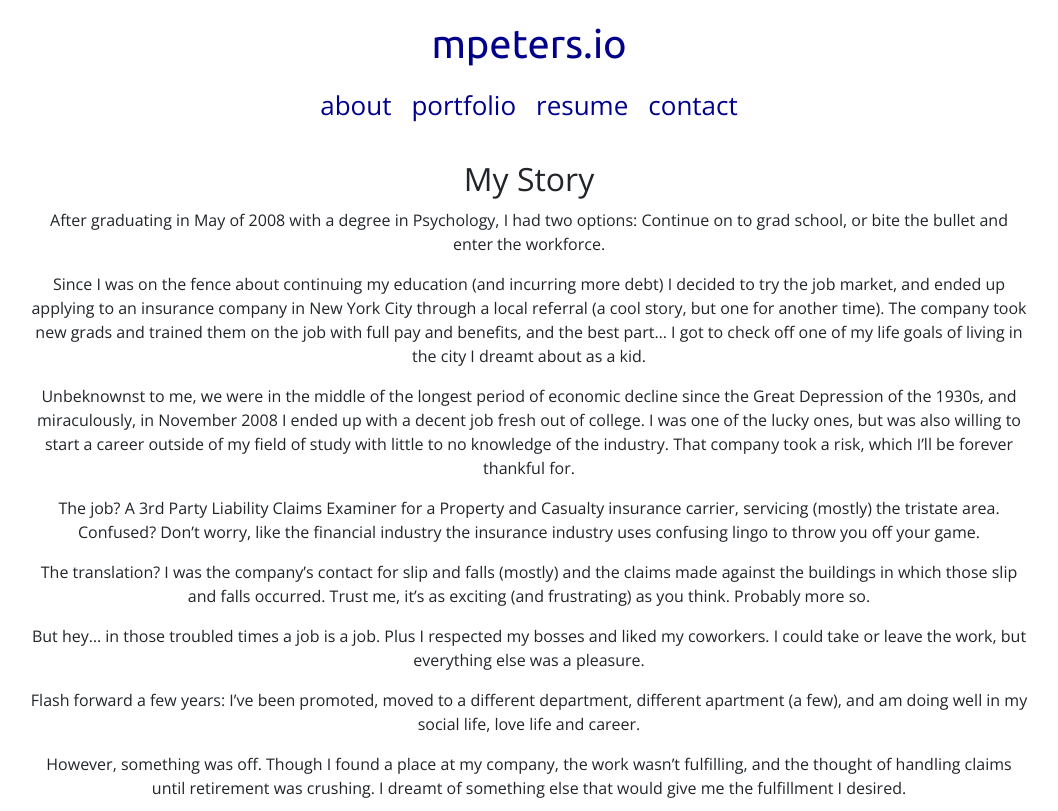
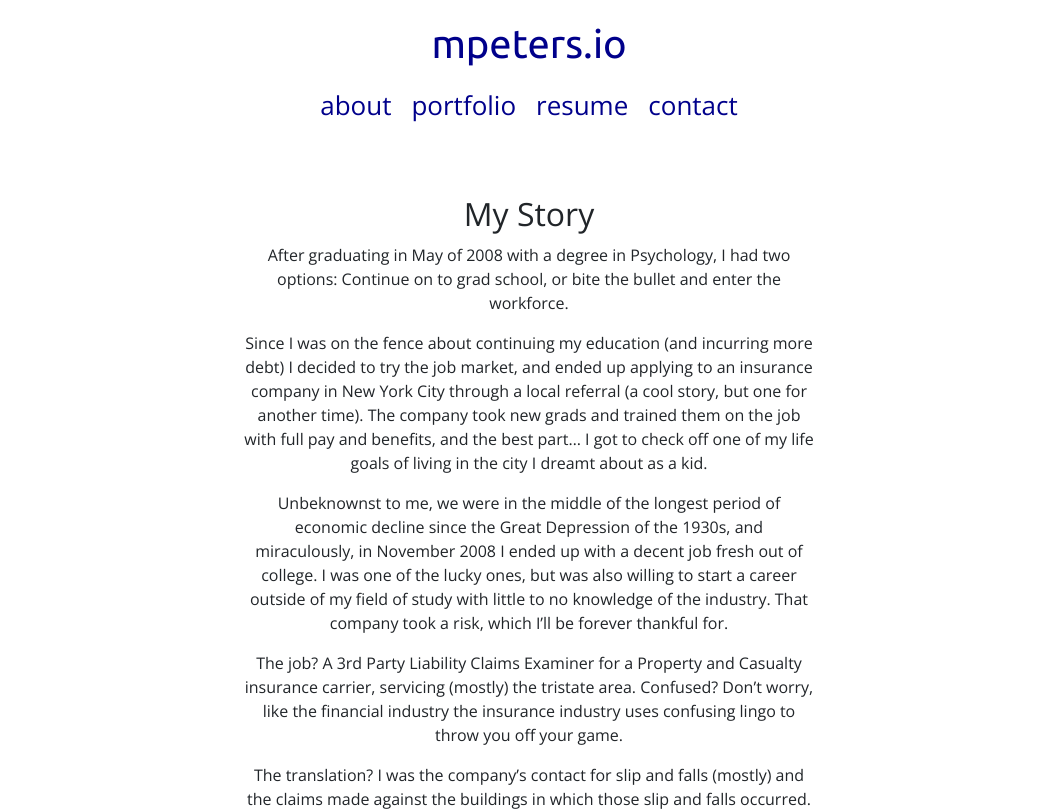
Before and after one commit to mgpeters/mpeters.io, a React (Create React App) app in the folder mpeters-io/: page /about in a window 1280 px wide. Shown: the top 811 px of the page, without its empty margins (111-1169 px from the left). Built offline with nearby package versions, Linux system fonts and the light colour scheme.

Commit message:
formatted My Story with main-content css

```diff
--- a/mpeters-io/src/components/about/About.js
+++ b/mpeters-io/src/components/about/About.js
@@ -3,8 +3,9 @@ import React, { Component } from 'react';
 class About extends Component {
   render() {
     return (
-      <section className="about">
+      <section className="about main-content">
         <h2 className="section-header">My Story</h2>
+        <article>
           <p>After graduating in May of 2008 with a degree in Psychology, I had two options: Continue on to grad school, or bite the bullet and enter the workforce.</p>
           <p>Since I was on the fence about continuing my education (and incurring more debt) I decided to try the job market, and ended up applying to an insurance company in New York City through a local referral (a cool story, but one for another time). The company took new grads and trained them on the job with full pay and benefits, and the best part… I got to check off one of my life goals of living in the city I dreamt about as a kid.</p>
           <p>Unbeknownst to me, we were in the middle of the longest period of economic decline since the Great Depression of the 1930s, and miraculously, in November 2008 I ended up with a decent job fresh out of college. I was one of the lucky ones, but was also willing to start a career outside of my field of study with little to no knowledge of the industry. That company took a risk, which I’ll be forever thankful for.</p>
@@ -15,6 +16,7 @@ class About extends Component {
           <p>However, something was off. Though I found a place at my company, the work wasn’t fulfilling, and the thought of handling claims until retirement was crushing. I dreamt of something else that would give me the fulfillment I desired.</p>
           <p>I always knew about web development, having made some spiffy geocities sites in my High School years (and no, you can’t see them), but never considered it as a career as I was intimidated by math I thought was required. The younger me didn’t have a “Growth” mindset, which I realize now was foolish. My research into the field showed this industry was much more lenient on formal education as a barrier to entry, which was attractive, given the cost of education only goes one way.</p>
           <p>I have since learned so much and am excited to show you what I’ve been working on. Coding has been a breath a fresh air, with the possibilities (and things to learn) seemingly endless. Please check out my resume for a more formal look at my education, past experience, and projects.</p>
+        </article>
     </section>
     );
   }
```
Lines whose indentation alone changed are shown as unchanged.
